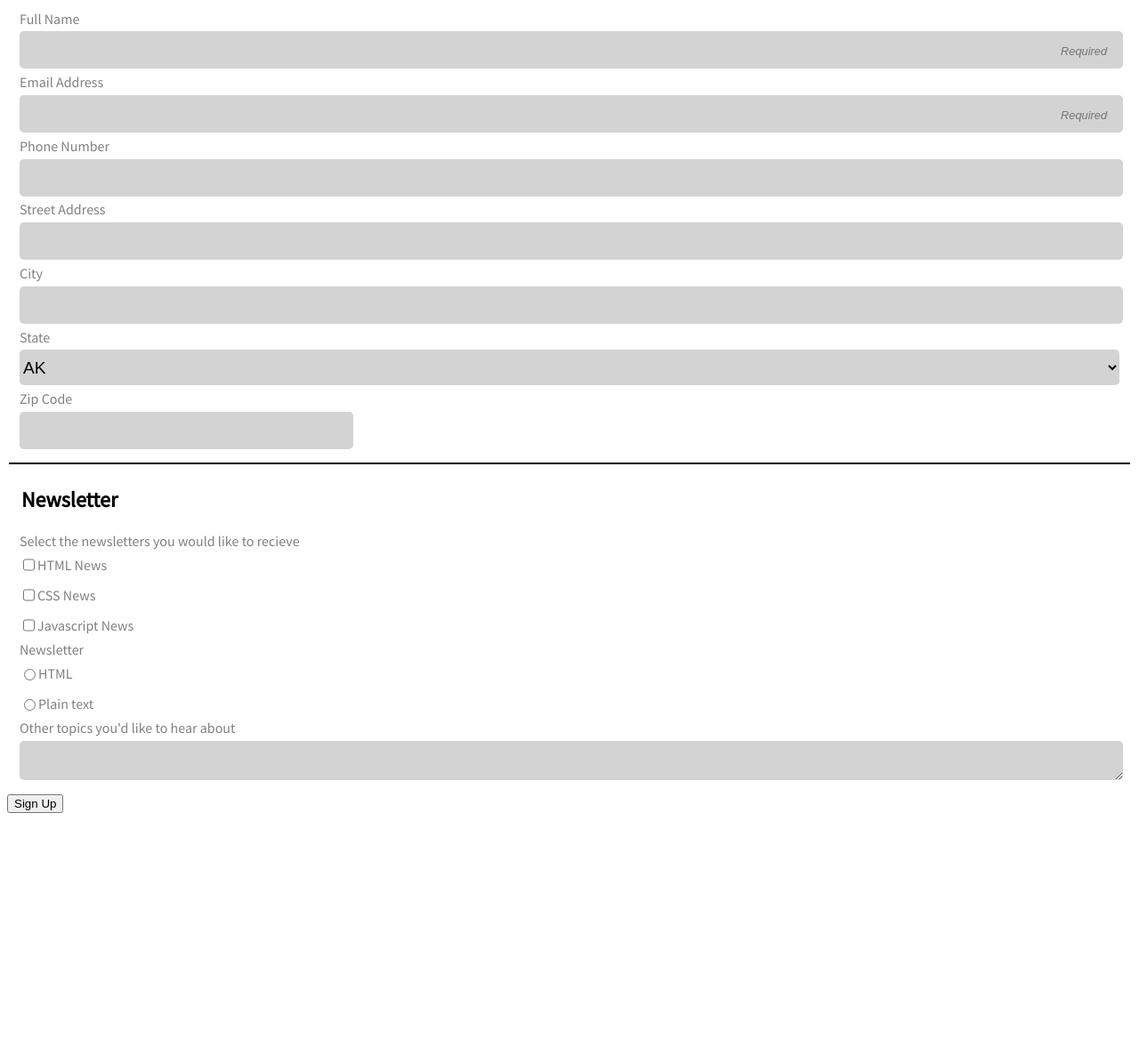
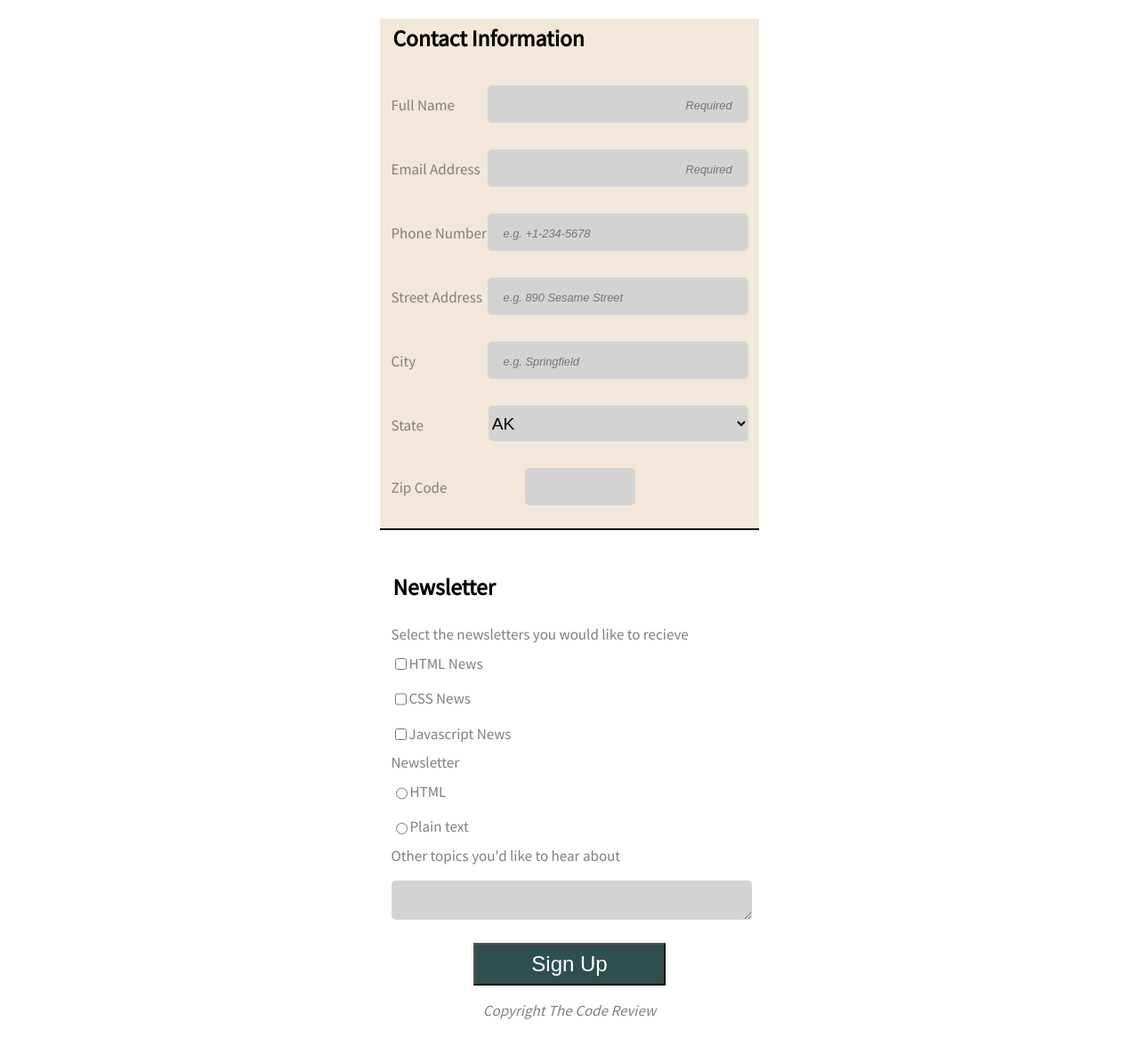
Before and after one commit to michaeljm5/techdegree-project-3, a plain HTML site: page index.html in a window 1280 px wide. Shown: the part 240-1407 px from the top of the page at 89% size. Before the commit the page ends 1162 px from the top, so only its background shows below. Drawn offline with Linux system fonts and the light colour scheme.

Commit message:
finishing touches 1st draft
Put finally touches for review, finished resizeing and extra css stuff.

```diff
--- a/css/styles.css
+++ b/css/styles.css
@@ -1,11 +1,12 @@
 body {
     font-family: 'Source Sans Pro', sans-serif;
     color: gray;
+    font-size: 17px;
 }
 
 h2 {
     color: black;
-    margin-top: 1.5rem;
+    padding-top: 1.5rem;
     margin-bottom: 0rem;
 }
 
@@ -23,6 +24,41 @@ option,
 select {
     text-transform: uppercase;
 }
+
+button {
+    background-color: darkslategray;
+    color: white;
+    width: 50%;
+    align-self: center;
+    height: 3rem;
+    font-size: 1.5rem;
+}
+
+main {
+    display: flex;
+    flex-direction: column;
+}
+
+footer {
+    text-align: center;
+    font-style: italic;
+    text-transform: capitalize;
+}
+
+.contactdiv > label {
+    width: 150px;
+    margin: 26px 0 15px 0;
+}
+.textbox {
+    width: 100%;
+    height: 2.5rem;
+    background-color: lightgray;
+    border-radius: 0.3rem;
+    border-style: none;
+    font-size: 1.2rem;
+    margin-top: .3rem;
+    margin-bottom: .3rem;
+   }
 
 .wrapper {
     display: flex;
@@ -43,19 +79,19 @@ select {
     margin: -.5rem
 }
 
-.textbox {
- width: 100%;
- height: 2.5rem;
- background-color: lightgray;
- border-radius: 0.3rem;
- border-style: none;
- font-size: 1.2rem;
- margin-top: .3rem;
- margin-bottom: .3rem;
+.contactdiv {
+    display: flex;
+    flex-direction: column;
 }
 
 .section1 {
     border-bottom: 2px solid black;
+    background-color: rgba(230, 207, 182, 0.507);
+}
+
+.section2 {
+    line-height: 1.5;
+
 }
 
 .selectors {
@@ -70,6 +106,12 @@ input[id=zip] {
 
 ::placeholder {
     font-size: .8rem;
+    font-style: italic;
+    padding-left: 1rem;
+}
+
+input[placeholder="required"]::placeholder {
+    font-size: .8rem;
     text-align: end;
     font-style: italic;
     padding-right: 1rem;
@@ -77,5 +119,35 @@ input[id=zip] {
 }
 
 .textbox:focus {
-    background-color: cornflowerblue;
+    background-color: rgb(231, 231, 231);
+    transition-property: background-color;
+    transition-duration: 0.75s;
 }
+
+@media (min-width:768px) {
+
+    .contactdiv {
+        flex-direction: row;
+
+    }
+
+    .textbox {
+        max-width: 70vh;
+        margin: 15px 0;
+    }
+
+    .wrapper {
+        align-items: center;
+    }
+
+    .intro {
+        width: 50vh;
+    }
+
+    .title {
+        margin-left: -128px;
+        margin-right: -128px;
+    }
+
+
+}
--- a/index.html
+++ b/index.html
@@ -18,23 +18,36 @@
             <form>
                 <fieldset class="section1">
                     <legend><h2>Contact Information</h2></legend>
+
+                    <div class="contactdiv">
                     <label for="name">Full Name</label>
-                    <input class="textbox" type="text" id="name" name="user_name" placeholder="required">
+                    <input class="textbox" type="text" id="name" name="user_name" placeholder="required" required>
+                    </div>
 
+                    <div class="contactdiv">
                     <label for="email">Email Address</label>
-                    <input class="textbox" type="email" id="email" name="user_email" placeholder="required">
+                    <input class="textbox" type="email" id="email" name="user_email" placeholder="required" required>
+                    </div>
 
+                    <div class="contactdiv">
                     <label for="phone">Phone Number</label>
-                    <input class="textbox" type="tel" id="phone" name="user_phone_number">
+                    <input class="textbox" type="tel" id="phone" name="user_phone_number" placeholder="e.g. +1-234-5678">
+                    </div>
 
+                    <div class="contactdiv">
                     <label for="address">Street Address</label>
-                    <input class="textbox" type="text" id="address" name="user_address">
+                    <input class="textbox" type="text" id="address" name="user_address" placeholder="e.g. 890 Sesame Street">
+                    </div>
 
+                    <div class="contactdiv">
                     <label for="city">City</label>
-                    <input class="textbox" type="text" id="city" name="user_city">
+                    <input class="textbox" type="text" id="city" name="user_city" placeholder="e.g. Springfield">
+                    </div>
 
+                    <div class="contactdiv">
                     <label for="state">State</label>
                     <select class="textbox" id="state" name="user_state">
+
                         <option value="ak">ak</option>
                         <option value="al">al</option>
                         <option value="ar">ar</option>
@@ -86,11 +99,15 @@
                         <option value="wv">wv</option>
                         <option value="wy">wy</option>
                     </select>
+                    </div>
 
+                    <div class="contactdiv">
                     <label for="zip">Zip Code</label>
                     <input class="textbox" type="number" id="zip" name="user_zip_code">
+                    </div>
+
                 </fieldset>
-                <fieldset>
+                <fieldset class="section2">
                     <legend><h2>Newsletter</h2></legend>
                     <label>Select the newsletters you would like to recieve</label>
                     <div class="selectors">
@@ -107,7 +124,7 @@
                         <input type="radio" id="html" value="html" name="newsletter_format"><label for="html">HTML</label>
                     </div>
                     <div class="selectors">
-                        <input type="radio" id="plain" value="plain" name="newsletter_format"><label for="plainl">Plain text</label>
+                        <input type="radio" id="plain" value="plain" name="newsletter_format"><label for="plain">Plain text</label>
                     </div>
                     <label for="other">Other topics you'd like to hear about</label>
                     <textarea id="other" name="other_topics" class="textbox"></textarea>
@@ -116,7 +133,7 @@
             <button type="submit">Sign Up</button>
         </main>
         <footer>
-
+            <p>copyright the code review</p>
         </footer>
       </div>
     </body>
```
